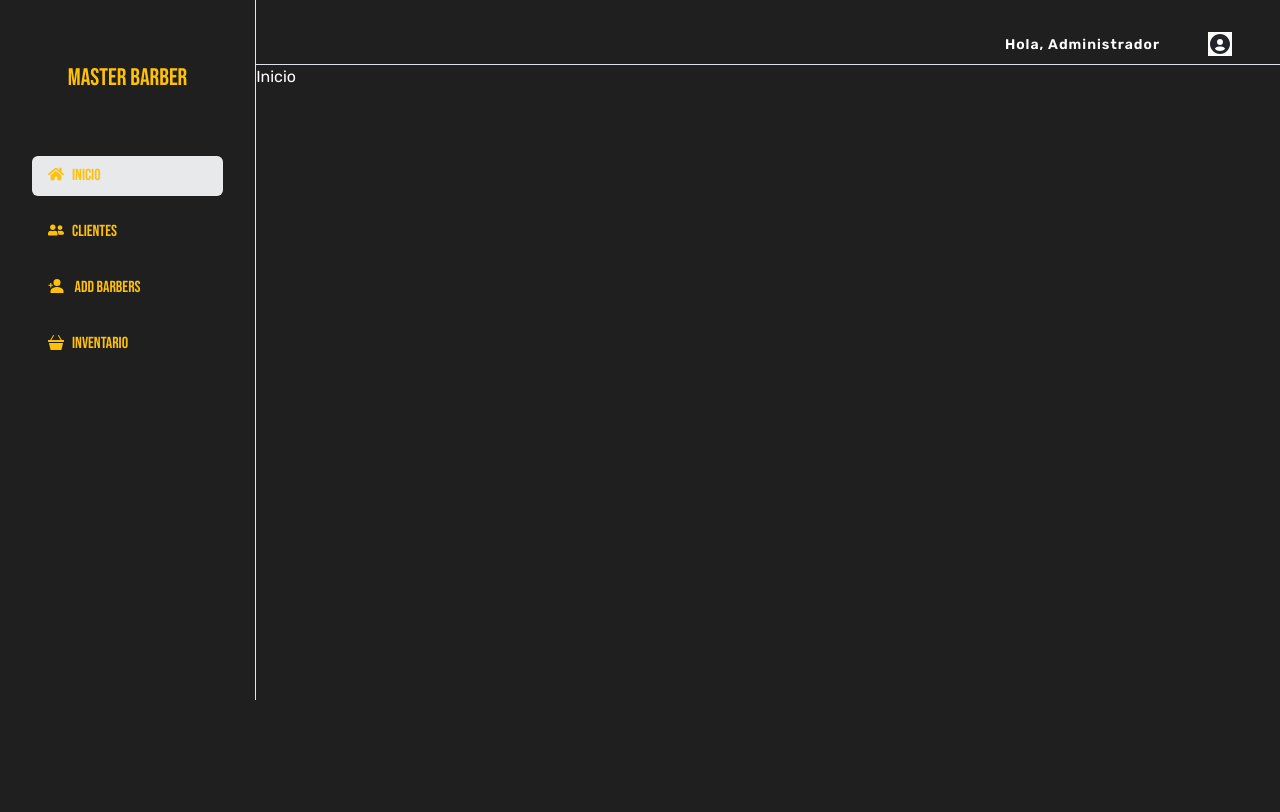
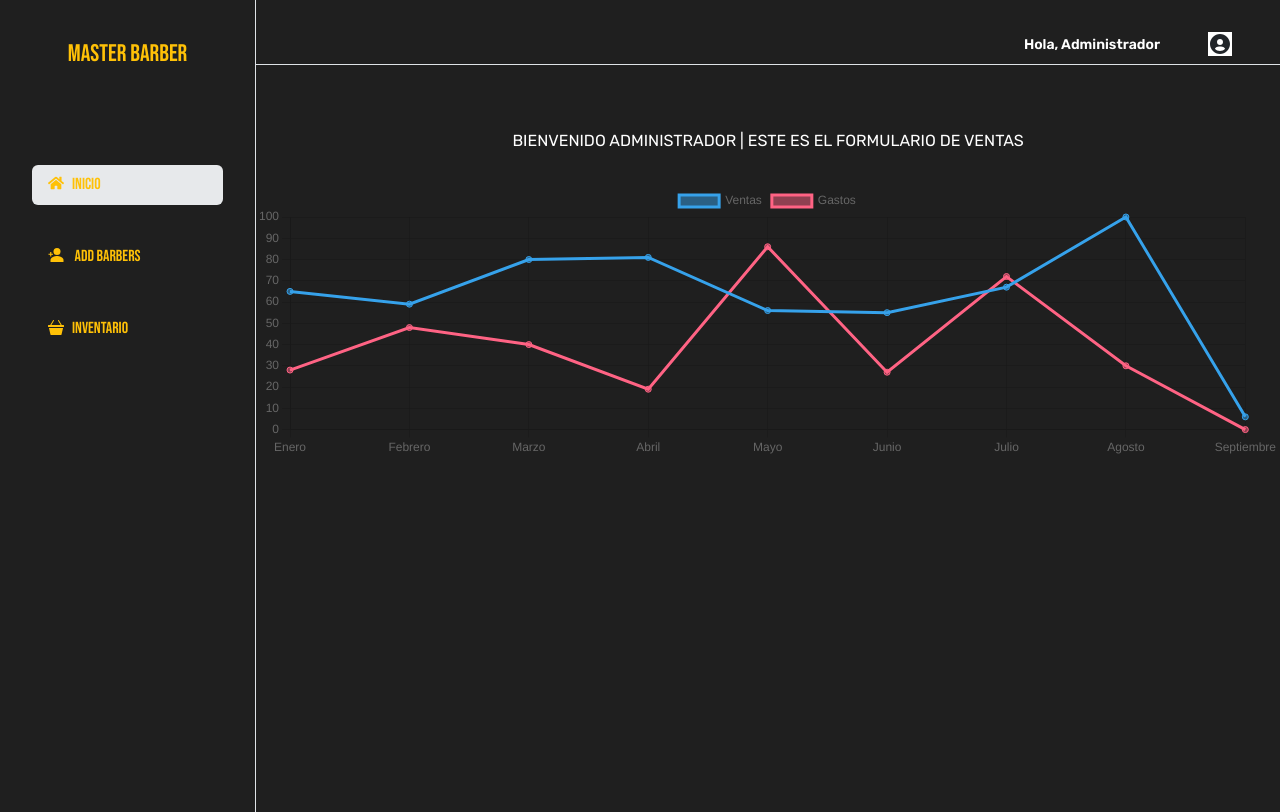
Before and after one commit to FidelSmoke/Practicas, a React (Create React App) app in the folder dashboard-react/dashboard-react/: page / in a window 1280 px wide. Built offline with nearby package versions, Linux system fonts and the light colour scheme.

Commit message:
FFFFFFFFFFF
FFFFFFFFFFFFFFFFF

```diff
--- a/dashboard-react/dashboard-react/package.json
+++ b/dashboard-react/dashboard-react/package.json
@@ -7,13 +7,17 @@
     "@testing-library/react": "^13.4.0",
     "@testing-library/user-event": "^13.5.0",
     "bootstrap": "^5.3.3",
+    "chart.js": "^4.4.3",
     "react": "^18.3.1",
     "react-bootstrap": "^2.10.4",
+    "react-chartjs-2": "^5.2.0",
     "react-dom": "^18.3.1",
     "react-icons": "^5.2.1",
     "react-router-dom": "^6.24.1",
     "react-scripts": "5.0.1",
     "reactstrap": "^9.2.2",
+    "sass": "^1.77.8",
+    "sass-loader": "^15.0.0",
     "web-vitals": "^2.1.4"
   },
   "scripts": {
--- a/dashboard-react/dashboard-react/public/index.html
+++ b/dashboard-react/dashboard-react/public/index.html
@@ -24,7 +24,8 @@
       work correctly both with client-side routing and a non-root public URL.
       Learn how to configure a non-root public URL by running `npm run build`.
     -->
-    <title>React App</title>
+
+    <title rel="icon" type="public/png" href="images/logo512.png"> Administrador </title>
   </head>
   <body>
     <noscript>You need to enable JavaScript to run this app.</noscript>
--- a/dashboard-react/dashboard-react/src/App.js
+++ b/dashboard-react/dashboard-react/src/App.jsx
@@ -1,7 +1,6 @@
 import { BrowserRouter as Router, Route, BrowserRouter, Routes } from 'react-router-dom'
 import Navbar from './Components/Navbar'
 import Sidebar from '../src/Components/Sidebar'
-import Clientes from './pages/Clientes'
 import AddBarberos from './pages/AddBarberos'
 import './App.scss';
 import 'bootstrap/scss/bootstrap.scss'
@@ -17,7 +16,6 @@ function App() {
           <Routes>
             <Route exact path='*' element={<Navbar />}></Route>
             <Route exact path='/' element={<Inicio />}> </Route>
-            <Route exact path='/Clientes' element={<Clientes />}> </Route>
             <Route exact path='/Inventario' element={<Inventario />}> </Route>
             <Route exact path='/addBarberos' element={<AddBarberos />}> </Route>
 
--- a/dashboard-react/dashboard-react/src/App.scss
+++ b/dashboard-react/dashboard-react/src/App.scss
@@ -25,20 +25,20 @@ $gray: #e7e9eb;
   font-family: "Bebas Neue", sans-serif;
 }
 
-.navbar {
-  letter-spacing: 1px;
-}
+// .navbar {
+//   letter-spacing: 1px;
+// }
 
 .sidebar {
     font-family: "Bebas Neue", sans-serif;
     margin-top: 0%;
     width:  20rem;
-    height: calc(100vh - 100px);
+    height: calc(114vh - 100px);
   ul {
     list-style: none;
-    padding: 1rem 2rem;
+    padding: 2rem 2rem;
     li {
-      margin-bottom: 1rem;
+      margin-bottom: 2rem;
       a{
       text-decoration: none;
       &.active {
--- /dev/null
+++ b/dashboard-react/dashboard-react/src/Components/Graficas.jsx
@@ -0,0 +1,15 @@
+import React from 'react';
+import { Doughnut, Line, Bar } from 'react-chartjs-2';
+import { Chart } from 'chart.js/auto';
+
+export default function Graficas({ tipo, data, options }) {
+
+  if (tipo === 'doughnut') {
+    return <Doughnut data={data} options={options} height={550} />;
+  } else if (tipo === 'line') {
+    return <Line data={data} options={options} height={80} />;
+  } else if (tipo === 'bar') {
+    return <Bar data={data} options={options} />;
+  }
+  return null;
+}
--- a/dashboard-react/dashboard-react/src/Components/Navbar.js
+++ b/dashboard-react/dashboard-react/src/Components/Navbar.jsx
@@ -4,8 +4,8 @@ import { BiSolidUserCircle } from "react-icons/bi";
 const Navbar = () => {
     return (
         <div className="navbar border-bottom mt-0 justify-content-end ">
-             <small className='text-white d-sm-block fw-bold mt-4'>Hola, Administrador</small>
-             <BiSolidUserCircle className='fs-4 mx-5 mt-4 bg-white'/>
+            <small className='text-white d-sm-block fw-bold mt-4'>Hola, Administrador</small>
+            <BiSolidUserCircle className='fs-4 mx-5 mt-4 bg-white' />
         </div>
     )
 }
--- a/dashboard-react/dashboard-react/src/Components/Sidebar.js
+++ b/dashboard-react/dashboard-react/src/Components/Sidebar.jsx
@@ -7,14 +7,11 @@ import { IoPersonAddSharp } from "react-icons/io5";
 const Sidebar = () => {
     return (
         <div className="sidebar border-end">
-              <h1 className='fs-4 pt-3 pb-4 text-center d-none d-sm-block mt-4 text-warning mt-5' >Master Barber</h1>
+              <h1 className='fs-4 pt-3 pb-4 text-center d-none d-sm-block mt-4 text-warning mb-4' >Master Barber</h1>
             <div className='nave'>
             <ul>
                  <li>
-                      <NavLink to="/" exact className=' rounded py-2 w-100 d-inline-block px-3 text-warning'  activeClassName='active'><faIncons.FaHome className='me-2'/>Inicio</NavLink>
-                </li>
-                  <li>
-                      <NavLink to="/Clientes" exact className='rounded py-2 w-100 d-inline-block px-3 text-warning'  activeClassName='active'> <faIncons.FaUserFriends className='me-2'/>Clientes</NavLink>
+                      <NavLink to="/" exact className=' rounded py-2 w-100 d-inline-block px-3 text-warning mt-3'  activeClassName='active'><faIncons.FaHome className='me-2'/>Inicio</NavLink>
                 </li>
                 <li>
                       <NavLink to="/AddBarberos" exact className=' rounded py-2 w-100 d-inline-block px-3 text-warning'  activeClassName='active'><IoPersonAddSharp className='me-2' /> Add Barbers</NavLink>
--- a/dashboard-react/dashboard-react/src/pages/Clientes.js
+++ /dev/null
@@ -1,11 +0,0 @@
-import 'bootstrap/scss/bootstrap.scss'
-import React from 'react'
-const Clientes = () => {
-    return (
-        <div>
-            <p className='text-white'>Clientes</p>
-        </div>
-    )
-}
-
-export default Clientes
--- a/dashboard-react/dashboard-react/src/pages/Inicio.js
+++ /dev/null
@@ -1,11 +0,0 @@
-import 'bootstrap/scss/bootstrap.scss'
-import React from 'react'
-const Inicio= () => {
-    return (
-        <div>
-            <p className='text-white'>Inicio</p>
-        </div>
-    )
-}
-
-export default Inicio
--- /dev/null
+++ b/dashboard-react/dashboard-react/src/pages/Inicio.jsx
@@ -0,0 +1,33 @@
+import 'bootstrap/scss/bootstrap.scss'
+import React from 'react'
+import Graficas from '../Components/Graficas'
+const Inicio= () => {
+    const data = {
+        labels: ['Enero', 'Febrero', 'Marzo', 'Abril', 'Mayo', 'Junio', 'Julio', 'Agosto', 'Septiembre'],
+        datasets: [
+          {
+            label: 'Ventas',
+            data: [65, 59, 80, 81, 56, 55, 67, 100, 6]
+          },
+          {
+            label: 'Gastos',
+            data: [28, 48, 40, 19, 86, 27, 72,30, 0]
+          },
+        ],
+      };
+      const options = {
+        scales: {
+          y: {
+            beginAtZero: true,
+          },
+        },
+      };
+    return (
+        <div>
+        <p className='mt-5 text-center pb-3 pt-3 text-white'>BIENVENIDO ADMINISTRADOR | ESTE ES EL FORMULARIO DE VENTAS</p>
+        <Graficas data={data} options={options} tipo='line'/>
+        </div>
+    )
+}
+
+export default Inicio
--- a/dashboard-react/dashboard-react/src/pages/inventario.js
+++ b/dashboard-react/dashboard-react/src/pages/inventario.jsx
@@ -4,6 +4,16 @@ const Inventario = () => {
     return (
         <div>
             <h5 className='mt-5 text-center pb-3 pt-3 text-white'>MASTER BARBER | INVENTARIO</h5>
+
+            <nav class="navbar  bg-dark">
+                <div class="container-fluid justify-content-end">
+                    <form class="d-flex" role="search">
+                        <input class="form-control me-2 " type="search" placeholder="Search" aria-label="Search"></input>
+                            <button class="btn btn-outline-success" type="submit">Search</button>
+                    </form>
+                </div>
+            </nav>
+
             <table className=" table-dark table table-striped mt-5">
                 <thead>
                     <tr>
```
Also changed, not shown: dashboard-react/dashboard-react/src/pages/AddBarberos.jsx (renamed from dashboard-react/dashboard-react/src/pages/AddBarberos.js), 1 other file (tests, documents, lock files or other folders).
